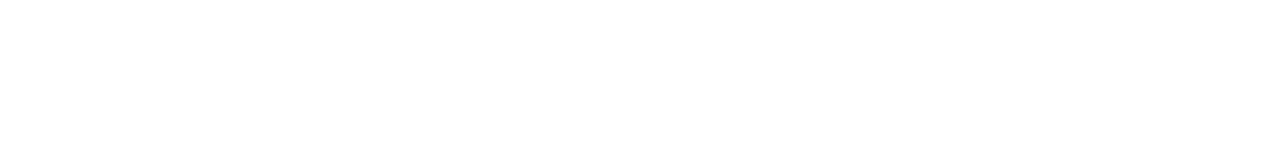
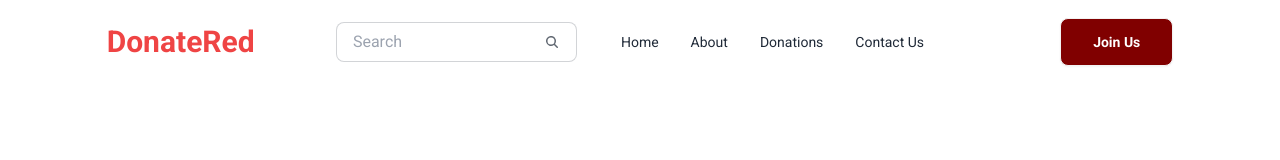
Before and after one commit to jannat-miftahul/donate-red, a plain HTML site: page index.html in a window 1280 px wide. Drawn offline with nearby package versions, Linux system fonts and the light colour scheme.

Commit message:
add navbar

```diff
--- a/index.html
+++ b/index.html
@@ -39,7 +39,57 @@
 </head>
 
 <body class="font-roboto">
+    <!-- navbar -->
+    <nav class="sticky top-0 backdrop-blur-md bg-white/45 z-50">
+        <div class="navbar w-10/12 mx-auto flex justify-between py-4 px-0">
+            <div class="navbar-start">
+                <div class="dropdown">
+                    <div tabindex="0" role="button" class="btn btn-ghost lg:hidden">
+                        <svg xmlns="http://www.w3.org/2000/svg" class="h-5 w-5" fill="none" viewBox="0 0 24 24"
+                            stroke="currentColor">
+                            <path stroke-linecap="round" stroke-linejoin="round" stroke-width="2"
+                                d="M4 6h16M4 12h8m-8 6h16" />
+                        </svg>
+                    </div>
+                    <ul tabindex="0"
+                        class="menu menu-sm dropdown-content bg-base-100 rounded-box z-[1] mt-3 w-52 p-2 shadow">
+                        <li class="hover:text-red-700"><a class="hover:bg-transparent" href="#">Home</a></li>
+                        <li class="hover:text-red-700"><a class="hover:bg-transparent" href="#about">About</a></li>
+                        <li class="hover:text-red-700"><a class="hover:bg-transparent"
+                                href="#how-it-works">Donations</a></li>
+                        <li class="hover:text-red-700"><a class="hover:bg-transparent" href="#footer">Contact Us</a>
+                        </li>
+                    </ul>
+                </div>
+                <a href="#" class="text-3xl text-red-500 font-bold mr-4">DonateRed</a>
+            </div>
 
+            <div class="form-control mr-6 hidden md:flex h-10">
+                <label class="input input-bordered flex items-center gap-2">
+                    <input type="text" class="grow" placeholder="Search" />
+                    <svg xmlns="http://www.w3.org/2000/svg" viewBox="0 0 16 16" fill="currentColor"
+                        class="h-4 w-4 opacity-70">
+                        <path fill-rule="evenodd"
+                            d="M9.965 11.026a5 5 0 1 1 1.06-1.06l2.755 2.754a.75.75 0 1 1-1.06 1.06l-2.755-2.754ZM10.5 7a3.5 3.5 0 1 1-7 0 3.5 3.5 0 0 1 7 0Z"
+                            clip-rule="evenodd" />
+                    </svg>
+                </label>
+            </div>
+
+            <div class="navbar-center hidden lg:flex">
+                <ul class="menu menu-horizontal px-1">
+                    <li class="hover:text-primaryRedDark"><a class="" href="#">Home</a></li>
+                    <li class="hover:text-primaryRedDark"><a class="" href="#about">About</a></li>
+                    <li class="hover:text-primaryRedDark"><a class="" href="#how-it-works">Donations</a></li>
+                    <li class="hover:text-primaryRedDark"><a class="" href="#footer">Contact Us</a></li>
+                </ul>
+            </div>
+
+            <div class="navbar-end">
+                <a href="#" class="btn bg-primaryRedDark text-white hover:bg-secondaryGold px-8">Join Us</a>
+            </div>
+        </div>
+    </nav>
 </body>
 
 </html>
```
